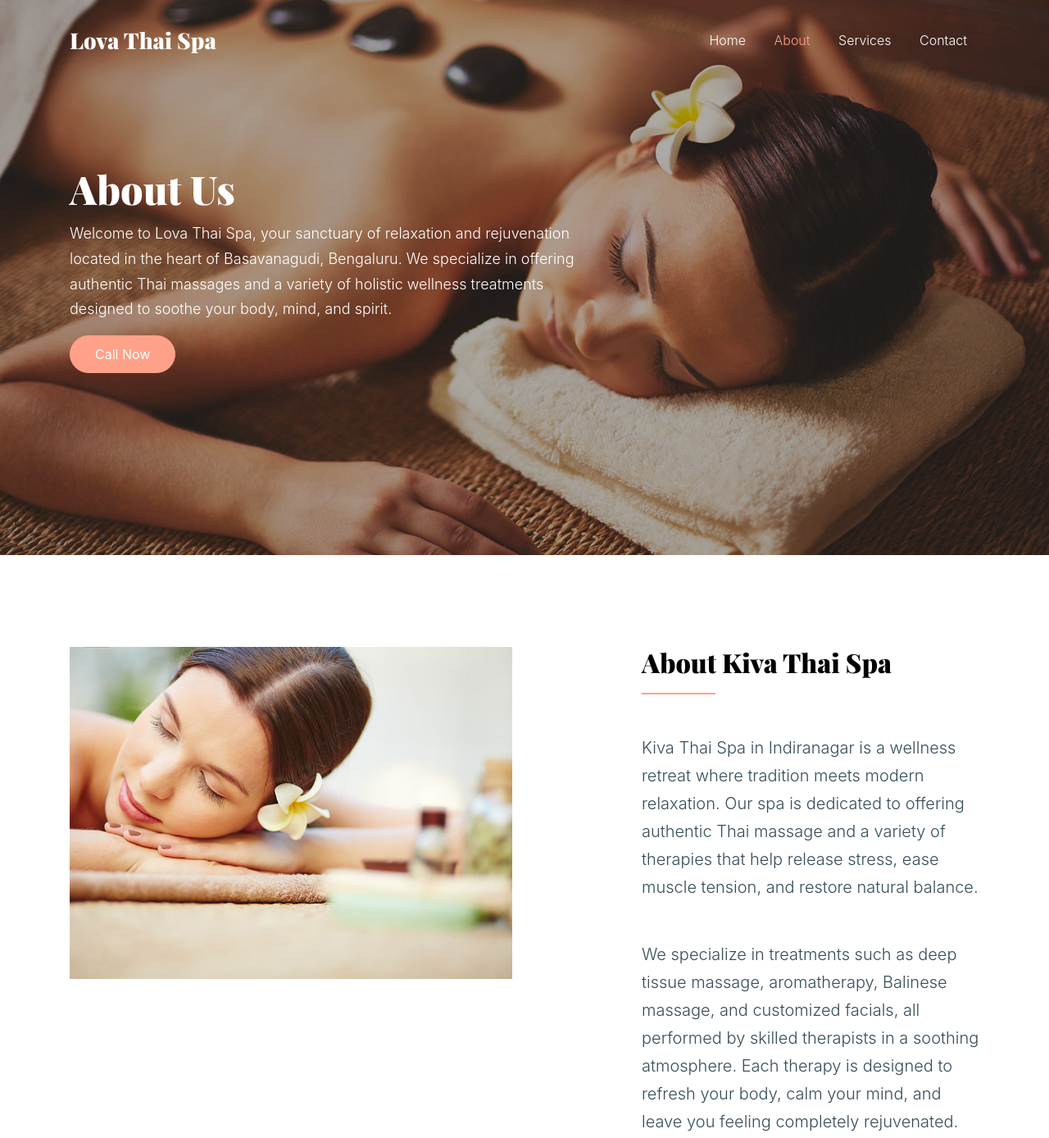
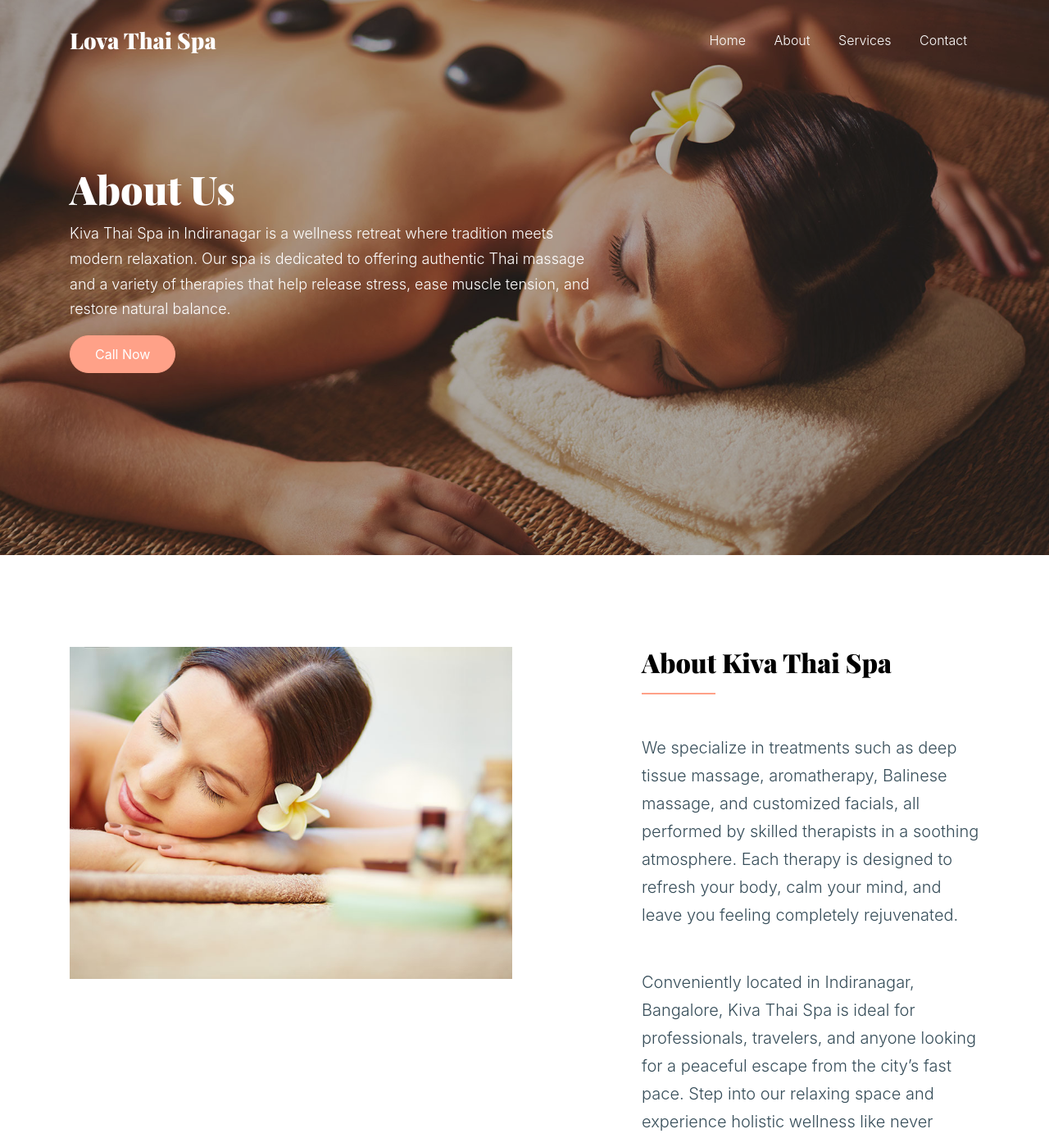
Before and after one commit to Lovathaispa/lovathaispa, a plain HTML site: page kivathaispa.html in a window 1280 px wide. Shown: the top 1388 px of the page at 82% size. Drawn offline with nearby package versions, Linux system fonts and the light colour scheme; files whose address does not match are found by name; a web font is replaced by a local one.

Commit message:
Update kivathaispa.html

```diff
--- a/kivathaispa.html
+++ b/kivathaispa.html
@@ -39,7 +39,7 @@
                         <nav class="site-navigation text-right ml-auto d-none d-lg-block" role="navigation">
                             <ul class="site-menu main-menu js-clone-nav ml-auto ">
                                 <li><a href="index.html" class="nav-link">Home</a></li>
-                                <li class="active"><a href="about.html" class="nav-link">About</a></li>
+                                <li><a href="about.html" class="nav-link">About</a></li>
                                 <li><a href="services.html" class="nav-link">Services</a></li>
                                 <li><a href="contact.html" class="nav-link">Contact</a></li>
                             </ul>
@@ -55,7 +55,7 @@
                     <div class="row align-items-center">
                         <div class="col-md-7">
                             <h1 class="mb-3">About Us</h1>
-                            <p>Welcome to Lova Thai Spa, your sanctuary of relaxation and rejuvenation located in the heart of Basavanagudi, Bengaluru. We specialize in offering authentic Thai massages and a variety of holistic wellness treatments designed to soothe your body, mind, and spirit.</p>
+                            <p>Kiva Thai Spa in Indiranagar is a wellness retreat where tradition meets modern relaxation. Our spa is dedicated to offering authentic Thai massage and a variety of therapies that help release stress, ease muscle tension, and restore natural balance.</p>
                             <p><a href="tel:9579360204" class="btn btn-primary">Call Now</a></p>
                         </div>
                     </div>
@@ -72,9 +72,8 @@
                     </div>
                     <div class="col-lg-5 ml-auto pl-lg-5">
                         <h2 class="heading-border-bottom font-weight-bold serif text-black mb-5 ">About Kiva Thai Spa</h2>
-                        <p class="mb-5 lead">Kiva Thai Spa in Indiranagar is a wellness retreat where tradition meets modern relaxation. Our spa is dedicated to offering authentic Thai massage and a variety of therapies that help release stress, ease muscle tension, and restore natural balance.</p>
                         <p class="mb-5 lead">We specialize in treatments such as deep tissue massage, aromatherapy, Balinese massage, and customized facials, all performed by skilled therapists in a soothing atmosphere. Each therapy is designed to refresh your body, calm your mind, and leave you feeling completely rejuvenated.</p>
-                        <p class="mb-5 lead">Conveniently located in Indiranagar, Bangalore, Kiva Thai Spa is ideal for professionals, travelers, and anyone looking for a peaceful escape from the city’s fast pace. Step into our relaxing space and experience holistic wellness like never before. With a focus on quality, comfort, and authenticity, Kiva Thai Spa is your trusted destination for Thai spa treatments in Bangalore.</p>
+                        <p class="lead">Conveniently located in Indiranagar, Bangalore, Kiva Thai Spa is ideal for professionals, travelers, and anyone looking for a peaceful escape from the city’s fast pace. Step into our relaxing space and experience holistic wellness like never before. With a focus on quality, comfort, and authenticity, Kiva Thai Spa is your trusted destination for Thai spa treatments in Bangalore.</p>
                         <ul>
                           <li><strong>Address:</strong> Shop no 2, 1st Floor, 5th Main Rd, Indira Nagar 1st Stage, Stage 1, Indiranagar, Bengaluru, Karnataka 560038</li>
                           <li><strong>Hours:</strong> Mon-Sun : 10:30-1:30 </li>
```
